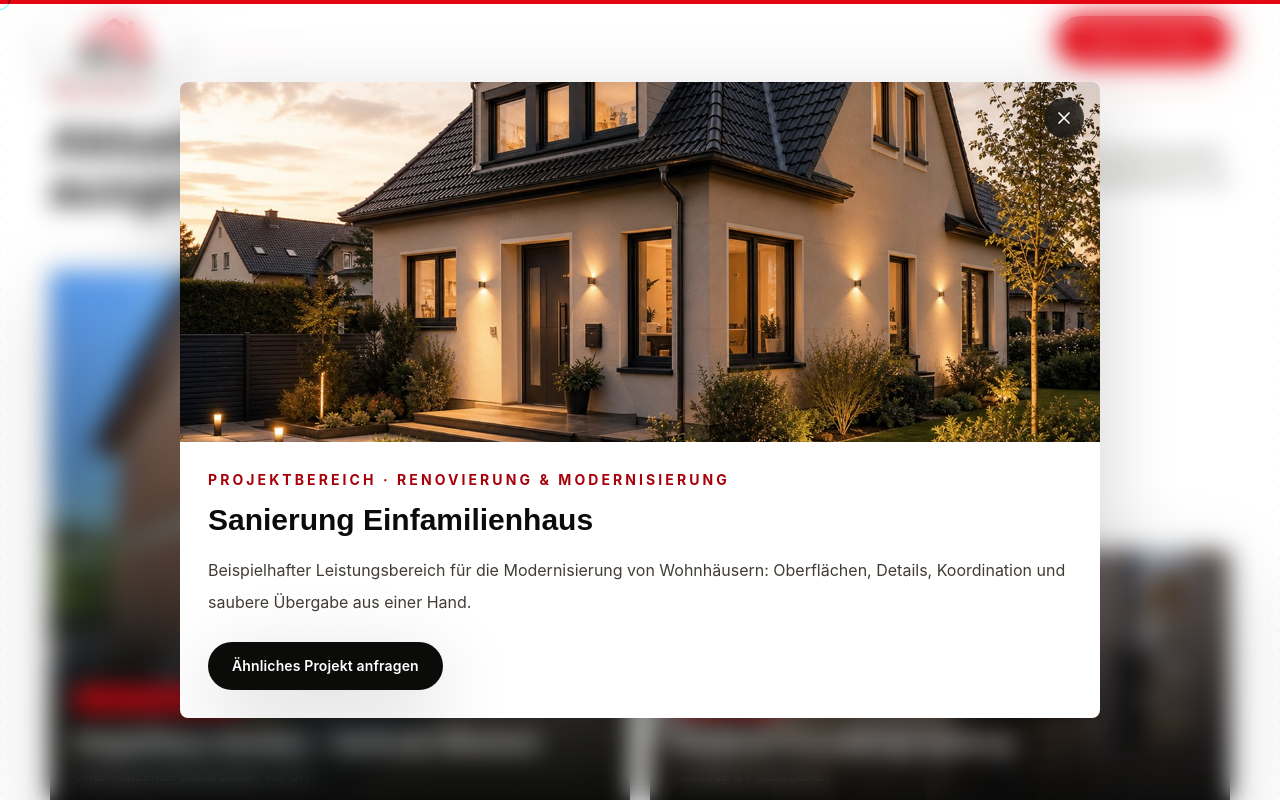
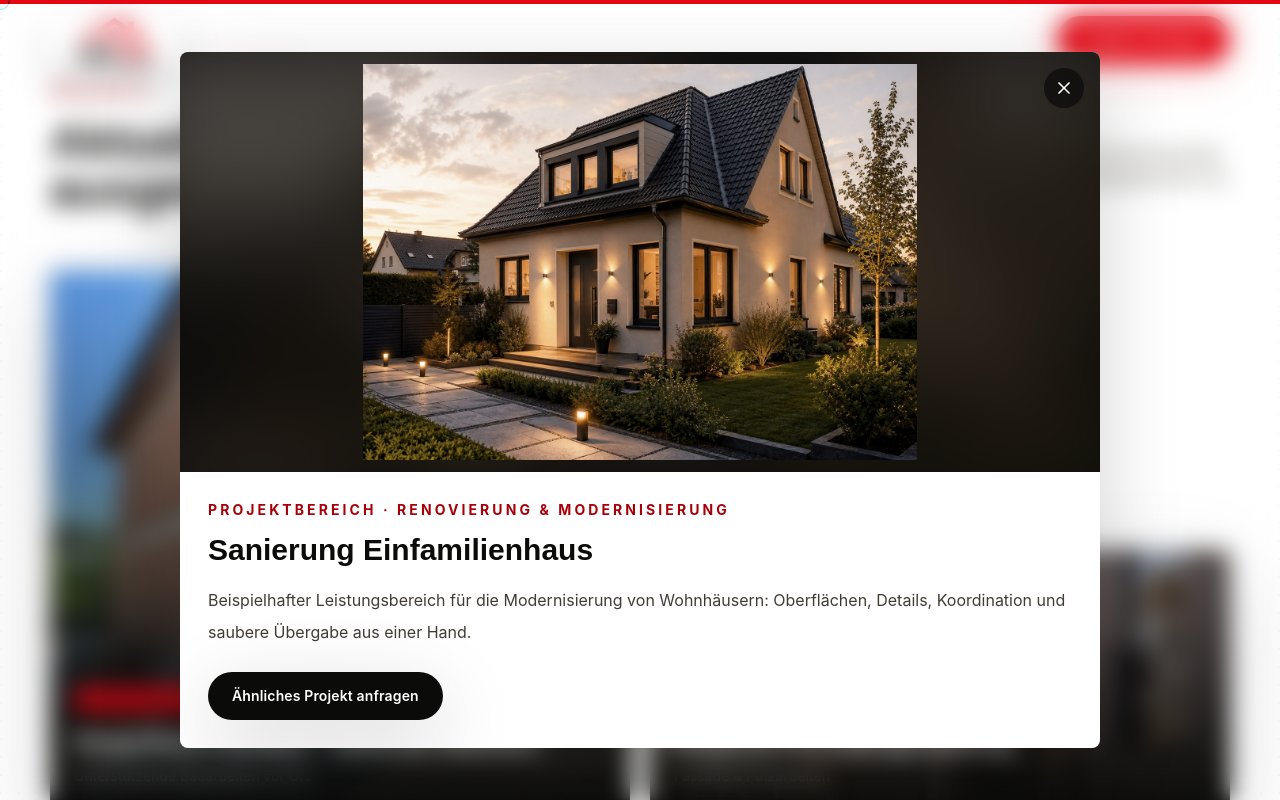
Before and after one commit to harishrvicfit-alt/lbl-bau, a Next.js app: page / in a window 1280 px wide. Both pictures are taken after a click on the button 790 px from the left and 3308 px from the top of the page. Shown: the part 2908-3708 px from the top of the page. Built offline with nearby package versions, Linux system fonts and the light colour scheme.

Commit message:
style: refine project image presentation

```diff
--- a/sections/projects.tsx
+++ b/sections/projects.tsx
@@ -56,7 +56,9 @@ export function ProjectsSection() {
                 src={project.image}
                 alt={localize(project.title, language)}
                 fill
-                className="object-cover transition duration-700 group-hover:scale-[1.08]"
+                className={`object-cover brightness-[0.96] contrast-[1.04] saturate-[0.9] transition duration-700 group-hover:scale-[1.06] ${
+                  index === 0 ? "object-center" : ""
+                }`}
                 sizes="(min-width: 1024px) 33vw, 100vw"
               />
               <div className="absolute inset-0 bg-gradient-to-t from-anthracite-950 via-anthracite-950/24 to-transparent" />
@@ -112,12 +114,21 @@ export function ProjectsSection() {
                     exit={{ opacity: 0, y: 20, scale: 0.96 }}
                     className="max-h-[calc(100svh-32px)] w-full max-w-[920px] overflow-y-auto rounded-[8px] bg-white shadow-premium"
                   >
-                    <div className="relative h-56 sm:h-[360px]">
+                    <div className="relative h-[42svh] min-h-64 max-h-[520px] overflow-hidden bg-anthracite-950 sm:h-[52svh] sm:min-h-[420px]">
+                      <Image
+                        src={selectedImage || selected.image}
+                        alt=""
+                        fill
+                        aria-hidden="true"
+                        className="scale-110 object-cover opacity-25 blur-2xl saturate-[0.8]"
+                        sizes="(min-width: 1024px) 920px, 100vw"
+                      />
                       <Image
                         src={selectedImage || selected.image}
                         alt={localize(selected.title, language)}
                         fill
-                        className="object-cover"
+                        className="object-contain p-2 brightness-[0.98] contrast-[1.02] saturate-[0.92] sm:p-3"
+                        sizes="(min-width: 1024px) 920px, 100vw"
                       />
                       <Dialog.Close asChild>
                         <button
@@ -152,16 +163,17 @@ export function ProjectsSection() {
                                 onClick={() => setSelectedImage(image)}
                                 className={`relative aspect-[4/3] overflow-hidden rounded-[6px] border-2 transition ${
                                   selectedImage === image
-                                    ? "border-ember"
-                                    : "border-transparent opacity-70 hover:opacity-100"
+                                    ? "border-ember shadow-[0_0_0_1px_rgba(224,31,45,0.2)]"
+                                    : "border-transparent opacity-65 hover:opacity-100"
                                 }`}
                                 aria-label={`${text.projects.galleryImage} ${index + 1}`}
+                                aria-pressed={selectedImage === image}
                               >
                                 <Image
                                   src={image}
                                   alt={localize(selected.title, language)}
                                   fill
-                                  className="object-cover"
+                                  className="object-cover brightness-[0.98] contrast-[1.03] saturate-[0.9] transition duration-300 hover:scale-105"
                                   sizes="(min-width: 640px) 160px, 30vw"
                                 />
                               </button>
```
